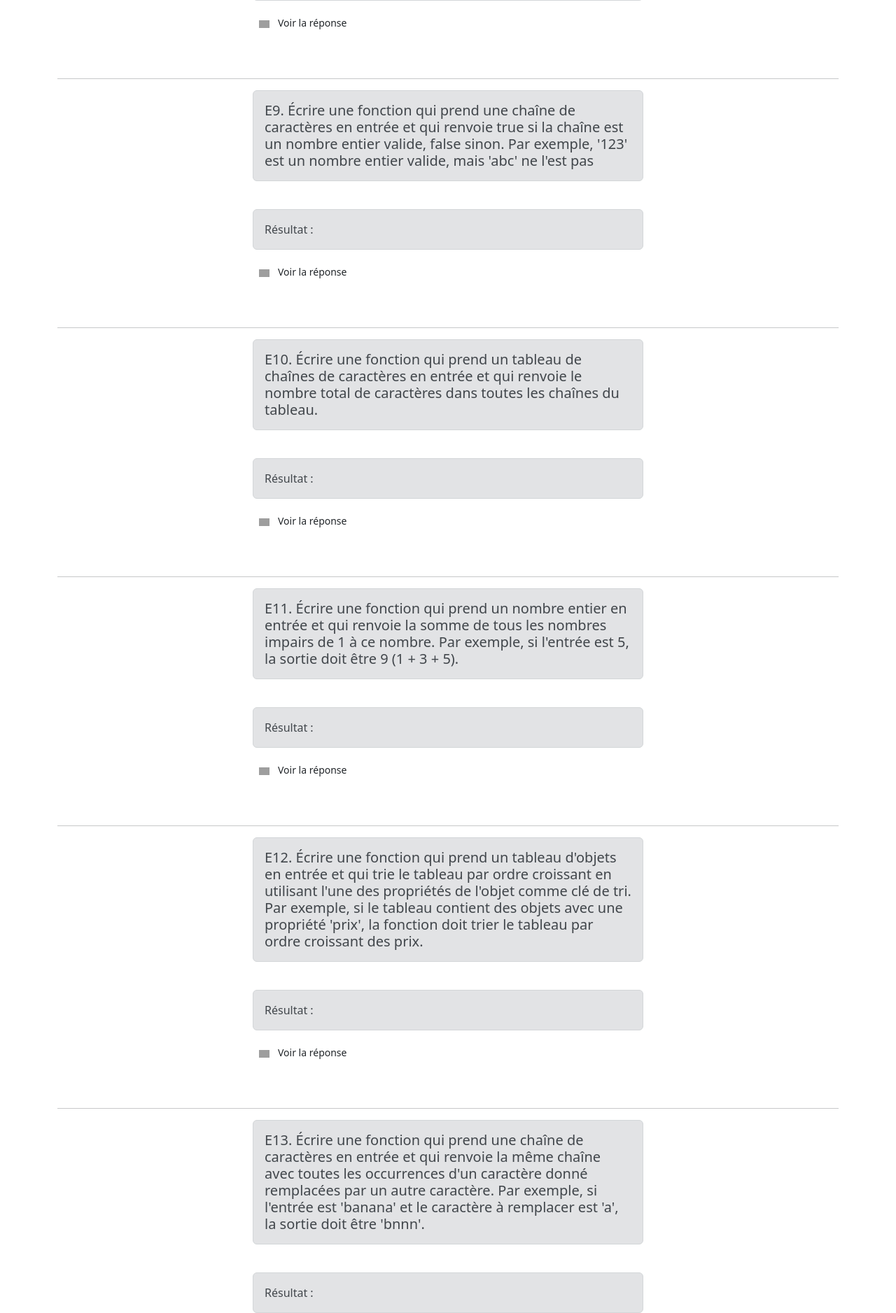
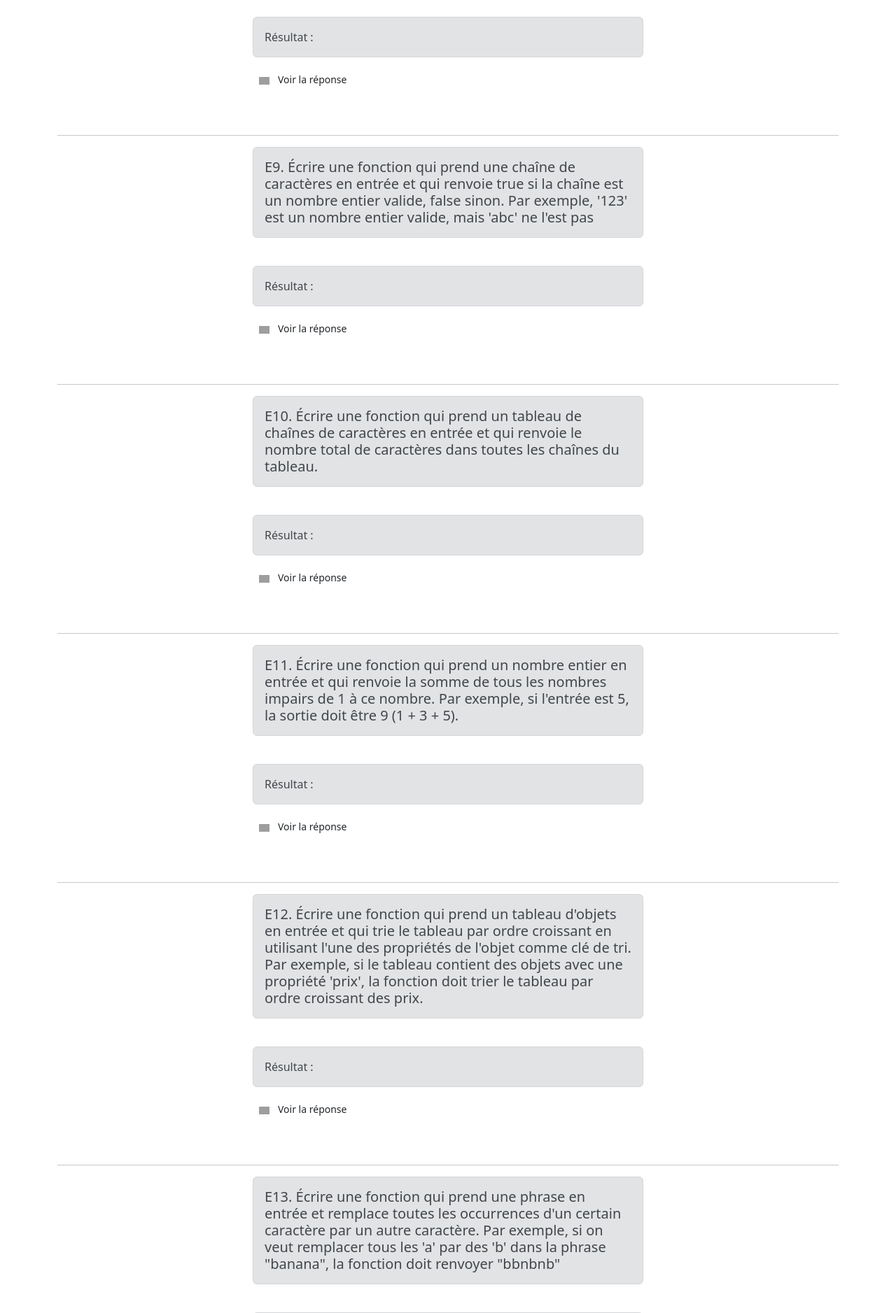
Before and after one commit to ethan-eldib/PHP-Practice, a PHP site: page / in a window 1280 px wide. Shown: the part 2830-4707 px from the top of the page at 70% size. Run offline with PHP 8.4, Linux system fonts and the light colour scheme; grey boxes are pictures that could not be loaded.

Commit message:
feature(exerice13): Suggested correction for exercise 13

```diff
--- a/correction/exercice13.php
+++ b/correction/exercice13.php
@@ -0,0 +1,18 @@
+// La fonction
+function replaceLetters (string $search, string $replace, string $sentence): string
+{
+    if (empty($search) || empty($replace) || empty($sentence)) {
+        throw new InvalidArgumentException("Les arguments ne doivent pas être vides.");
+    }
+
+    $result = str_ireplace($search, $replace, $sentence);
+
+    if (!$result) {
+        throw new RuntimeException("Une erreur s'est produite, veuillez réessayer.");
+    }
+
+    return $result;
+}
+
+// Appel de la fonction
+replaceLetters('a', 'e', "La Saxe est une belle région")
--- a/index.php
+++ b/index.php
@@ -14,7 +14,8 @@
 </head>
 <body>
     <div class="container">
-        <h1 id="summary" class="h2 text-secondary mb-3">Exercices PHP (facile)</h1>
+        <h1 id="summary" class="h2 text-secondary mb-5 text-center">Exercices PHP (facile)</h1>
+        <hr>
         <div class="row">
             <?php for ($i = 1; $i <= 14; $i++) { ?>
                 <?php if ($i == 1 || $i == 5 || $i == 9 || $i == 13) { ?>
@@ -28,10 +29,10 @@
                 <?php } ?>
             <?php } ?>
         </div>
+        <hr>
 
-        <main>
+        <main class="mt-5">
             <section>
-                <hr>
                 <?php
                     // Votre fonction ici
                     function example(): string
@@ -263,19 +264,14 @@
                 <hr>
                 <?php
                 // Votre fonction ici
-                //function example(): string
-                //{
-                //    return 'Je suis un exemple' ;
-                //}
 
                 exercice(13,
                     "Écrire une fonction
-                        qui prend une chaîne de caractères en entrée et qui renvoie la même chaîne avec toutes les
-                        occurrences d'un caractère donné remplacées par un autre caractère. Par exemple, si l'entrée est
-                        'banana' et le caractère à remplacer est 'a', la sortie doit être 'bnnn'.",
+                    qui prend une phrase en entrée et remplace toutes les occurrences d'un certain caractère par un autre caractère.
+                    Par exemple, si on veut remplacer tous les 'a' par des 'b' dans la phrase \"banana\", la fonction doit renvoyer \"bbnbnb\"",
                     [
                         // Appel de votre fonction ici (sans le point-virgule à la fin)
-                        //example()
+                        example()
                     ])
                 ?>
             </section>
```
